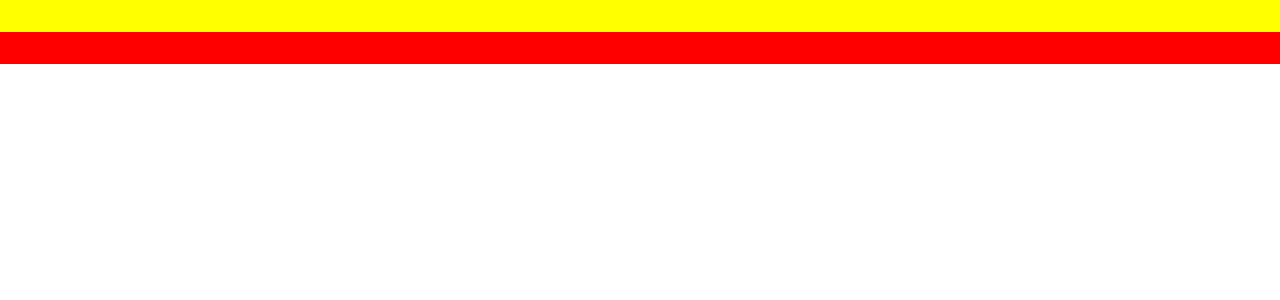
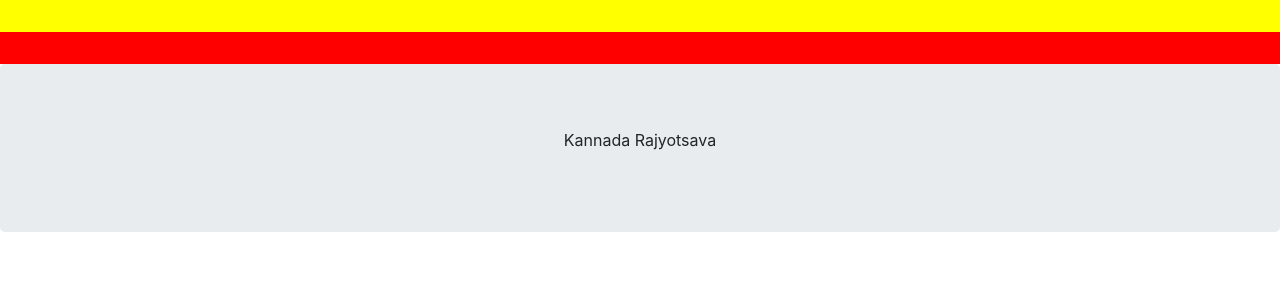
Before and after one commit to codebase17/Quiz-college-event, a PHP site: page /about.php in a window 1280 px wide. Shown: the part 56-356 px from the top of the page. Run offline with PHP 8.4, Linux system fonts and the light colour scheme; some libraries are stand-ins or nearby versions.

Commit message:
Update about.php

```diff
--- a/about.php
+++ b/about.php
@@ -46,7 +46,9 @@
 
   <!--flag end-->
 
-
+  <div class="jumbotron text-center" >
+   <p class="display-5" >Kannada Rajyotsava</p>
+  </div>
 
 </body>
 </html>
```
